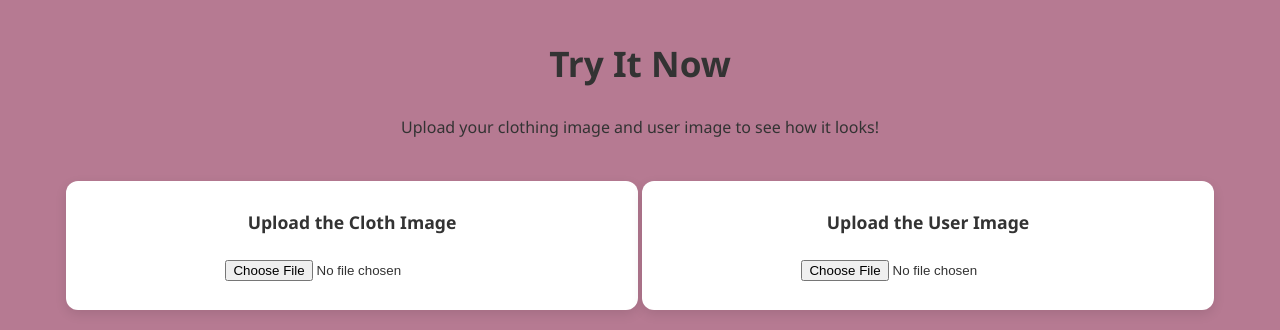
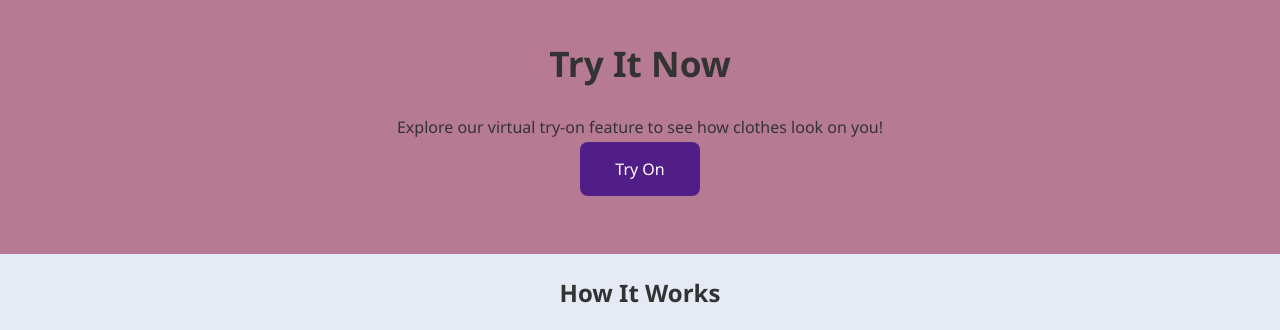
Before and after one commit to astromanu007/AI_VIRTUAL_CLOTH_TRY_ONS, a plain HTML site: page index.html in a window 1280 px wide. Shown: the part 1430-1760 px from the top of the page. Drawn offline with Linux system fonts and the light colour scheme.

Commit message:
Update index.html

```diff
--- a/index.html
+++ b/index.html
@@ -59,25 +59,13 @@
                 <p>Virtually try clothes before making any purchase. No more wrong fits!</p>
             </div>
         </div>
+
+        <!--TRY ON SECTION-->
     </section>
-
     <section class="main-content" id="tryon-section">
         <h2>Try It Now</h2>
-        <p>Upload your clothing image and user image to see how it looks!</p>
-
-        <div class="upload-container">
-            <div class="upload-box">
-                <label for="cloth-upload">Upload the Cloth Image</label>
-                <input type="file" id="cloth-upload">
-            </div>
-
-            <div class="upload-box">
-                <label for="user-upload">Upload the User Image</label>
-                <input type="file" id="user-upload">
-            </div>
-        </div>
-
-        <button id="tryon-button">Try On</button>
+        <p>Explore our virtual try-on feature to see how clothes look on you!</p>
+        <a href="https://app.scade.pro/shared-app/r7tsBRo1gq" id="tryon-button">Try On</a>
     </section>
 
     <!-- How It Works Section -->
```
